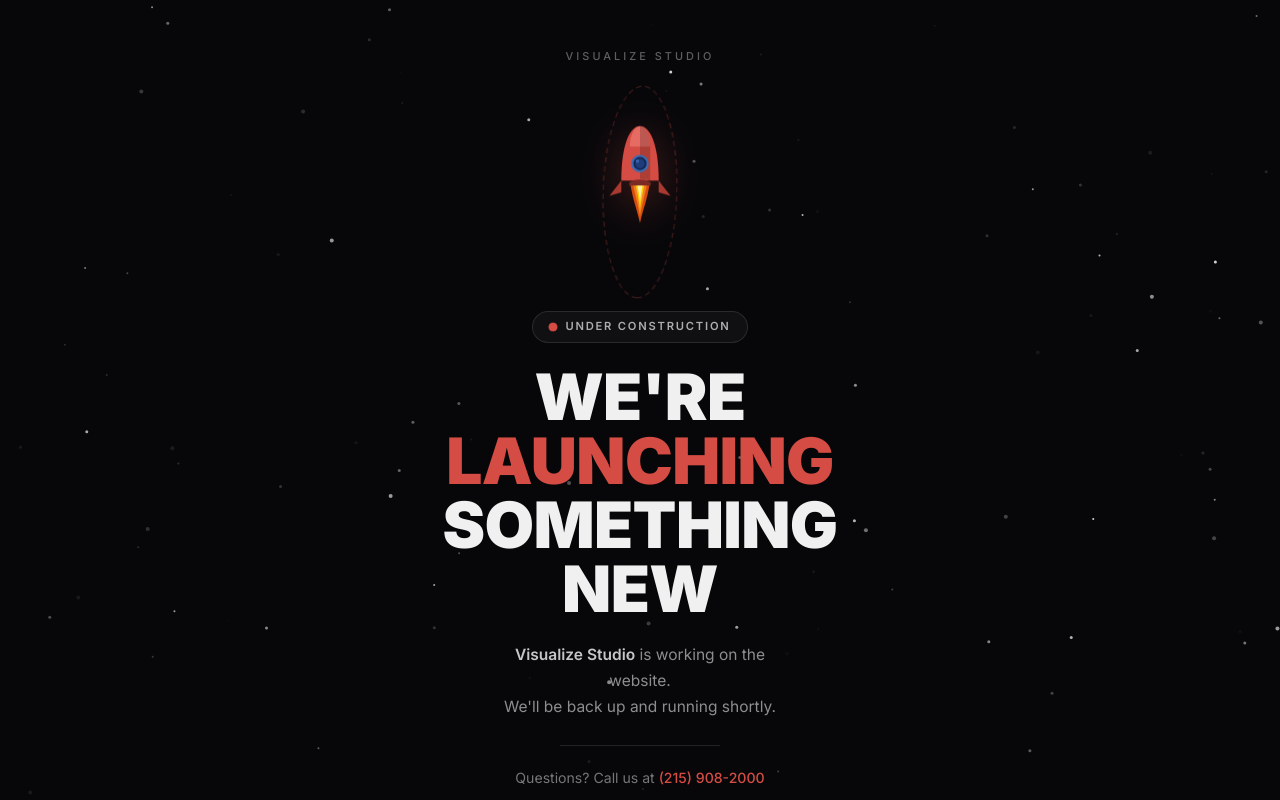
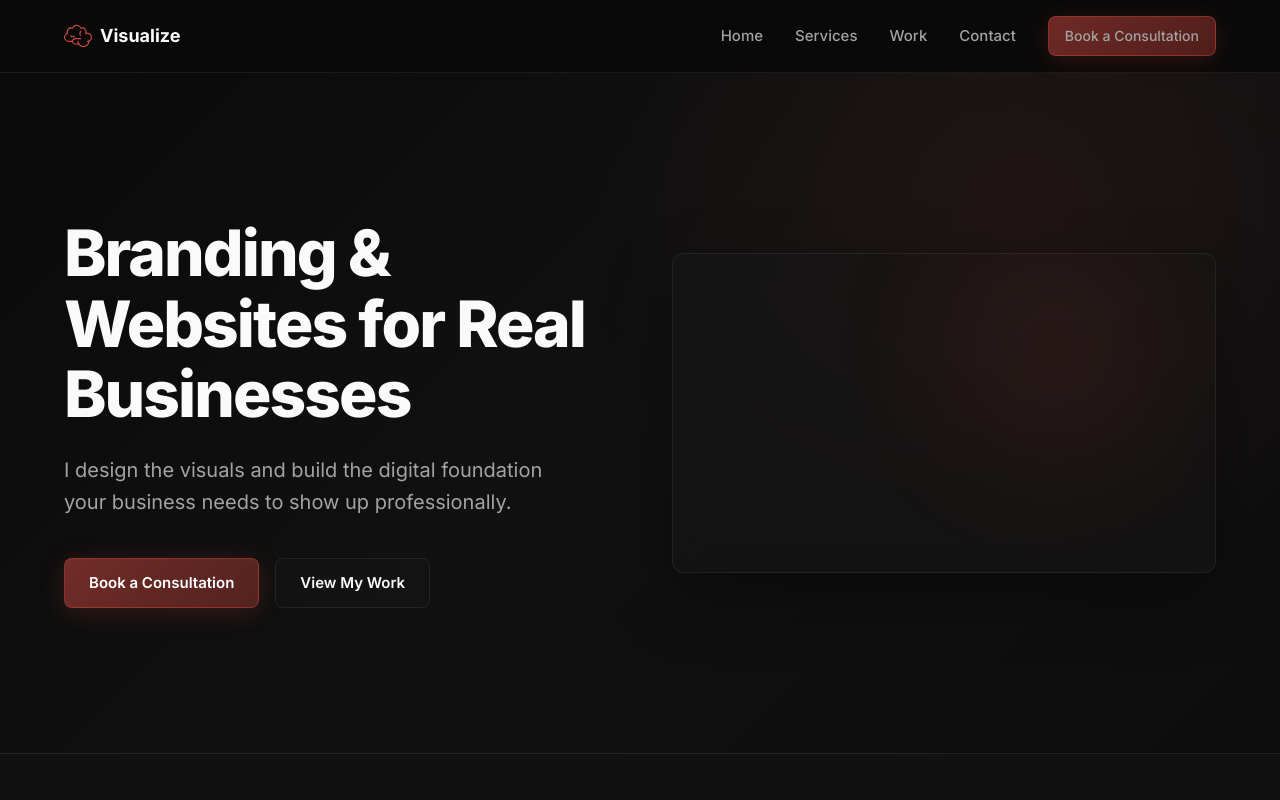
Before and after one commit to visualizeserviceco-alt/website, a React (Vite) app: page / in a window 1280 px wide. Shown: the top 800 px of the page. Built offline with nearby package versions, Linux system fonts and the light colour scheme.

Commit message:
Disable maintenance page — site back online
https://claude.ai/code/session_01Efsc1J6NofhXjNwoPm6fXb

```diff
--- a/src/main.jsx
+++ b/src/main.jsx
@@ -121,8 +121,7 @@ function Maintenance({ onUnlock }) {
   );
 }
 
-// Site is shut down — show maintenance page unconditionally
-const maintenanceMode     = true;
+const maintenanceMode     = false;
 const maintenancePassword = 'preview2025';
 
 function Root() {
```
